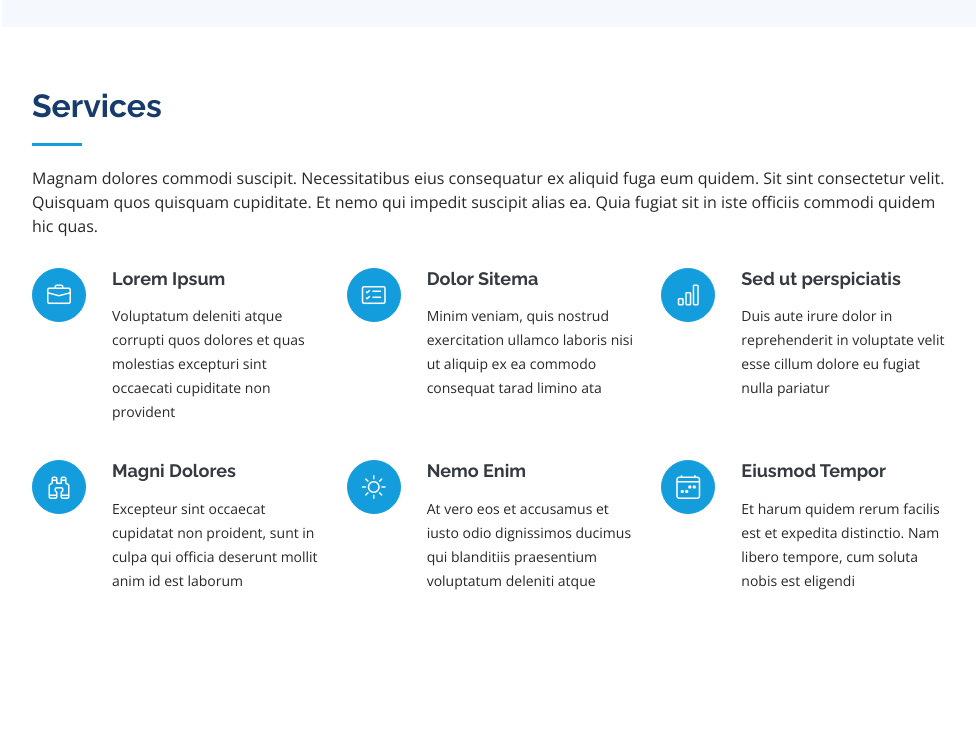
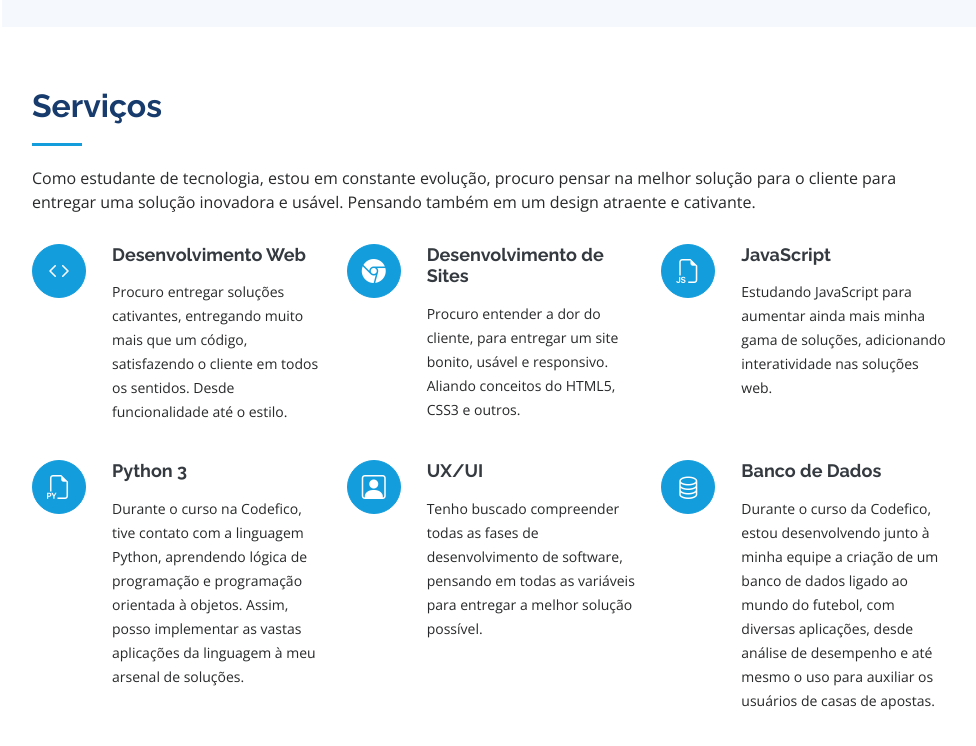
Before and after one commit to maurochavesjr/projeto-portfolio, a plain HTML site: page index.html in a window 1280 px wide. Shown: the part 4710-5456 px from the top of the page, without its empty margins (298-1274 px from the left). Drawn offline with nearby package versions, Linux system fonts and the light colour scheme.

Commit message:
sessão serviços

```diff
--- a/index.html
+++ b/index.html
@@ -473,40 +473,40 @@
       <div class="container">
 
         <div class="section-title">
-          <h2>Services</h2>
-          <p>Magnam dolores commodi suscipit. Necessitatibus eius consequatur ex aliquid fuga eum quidem. Sit sint consectetur velit. Quisquam quos quisquam cupiditate. Et nemo qui impedit suscipit alias ea. Quia fugiat sit in iste officiis commodi quidem hic quas.</p>
+          <h2>Serviços</h2>
+          <p>Como estudante de tecnologia, estou em constante evolução, procuro pensar na melhor solução para o cliente para entregar uma solução inovadora e usável. Pensando também em um design atraente e cativante.</p>
         </div>
 
         <div class="row">
           <div class="col-lg-4 col-md-6 icon-box" data-aos="fade-up">
-            <div class="icon"><i class="bi bi-briefcase"></i></div>
-            <h4 class="title"><a href="">Lorem Ipsum</a></h4>
-            <p class="description">Voluptatum deleniti atque corrupti quos dolores et quas molestias excepturi sint occaecati cupiditate non provident</p>
+            <div class="icon"><i class="bi bi-code"></i></div>
+            <h4 class="title"><a href="">Desenvolvimento Web</a></h4>
+            <p class="description">Procuro entregar soluções cativantes, entregando muito mais que um código, satisfazendo o cliente em todos os sentidos. Desde funcionalidade até o estilo.</p>
           </div>
           <div class="col-lg-4 col-md-6 icon-box" data-aos="fade-up" data-aos-delay="100">
-            <div class="icon"><i class="bi bi-card-checklist"></i></div>
-            <h4 class="title"><a href="">Dolor Sitema</a></h4>
-            <p class="description">Minim veniam, quis nostrud exercitation ullamco laboris nisi ut aliquip ex ea commodo consequat tarad limino ata</p>
+            <div class="icon"><i class="bi bi-browser-chrome"></i></div>
+            <h4 class="title"><a href="">Desenvolvimento de Sites</a></h4>
+            <p class="description">Procuro entender a dor do cliente, para entregar um site bonito, usável e responsivo. Aliando conceitos do HTML5, CSS3 e outros.</p>
           </div>
           <div class="col-lg-4 col-md-6 icon-box" data-aos="fade-up" data-aos-delay="200">
-            <div class="icon"><i class="bi bi-bar-chart"></i></div>
-            <h4 class="title"><a href="">Sed ut perspiciatis</a></h4>
-            <p class="description">Duis aute irure dolor in reprehenderit in voluptate velit esse cillum dolore eu fugiat nulla pariatur</p>
+            <div class="icon"><i class="bi bi-filetype-js"></i></div>
+            <h4 class="title"><a href="">JavaScript</a></h4>
+            <p class="description">Estudando JavaScript para aumentar ainda mais minha gama de soluções, adicionando interatividade nas soluções web.</p>
           </div>
           <div class="col-lg-4 col-md-6 icon-box" data-aos="fade-up" data-aos-delay="300">
-            <div class="icon"><i class="bi bi-binoculars"></i></div>
-            <h4 class="title"><a href="">Magni Dolores</a></h4>
-            <p class="description">Excepteur sint occaecat cupidatat non proident, sunt in culpa qui officia deserunt mollit anim id est laborum</p>
+            <div class="icon"><i class="bi bi-filetype-py"></i></div>
+            <h4 class="title"><a href="">Python 3</a></h4>
+            <p class="description">Durante o curso na Codefico, tive contato com a linguagem Python, aprendendo lógica de programação e programação orientada à objetos. Assim, posso implementar as vastas aplicações da linguagem à meu arsenal de soluções.</p>
           </div>
           <div class="col-lg-4 col-md-6 icon-box" data-aos="fade-up" data-aos-delay="400">
-            <div class="icon"><i class="bi bi-brightness-high"></i></div>
-            <h4 class="title"><a href="">Nemo Enim</a></h4>
-            <p class="description">At vero eos et accusamus et iusto odio dignissimos ducimus qui blanditiis praesentium voluptatum deleniti atque</p>
+            <div class="icon"><i class="bi bi-person-square"></i></div>
+            <h4 class="title"><a href="">UX/UI</a></h4>
+            <p class="description">Tenho buscado compreender todas as fases de desenvolvimento de software, pensando em todas as variáveis para entregar a melhor solução possível.</p>
           </div>
           <div class="col-lg-4 col-md-6 icon-box" data-aos="fade-up" data-aos-delay="500">
-            <div class="icon"><i class="bi bi-calendar4-week"></i></div>
-            <h4 class="title"><a href="">Eiusmod Tempor</a></h4>
-            <p class="description">Et harum quidem rerum facilis est et expedita distinctio. Nam libero tempore, cum soluta nobis est eligendi</p>
+            <div class="icon"><i class="bi bi-database"></i></div>
+            <h4 class="title"><a href="">Banco de Dados</a></h4>
+            <p class="description">Durante o curso da Codefico, estou desenvolvendo junto à minha equipe a criação de um banco de dados ligado ao mundo do futebol, com diversas aplicações, desde análise de desempenho e até mesmo o uso para auxiliar os usuários de casas de apostas.</p>
           </div>
         </div>
 
```
